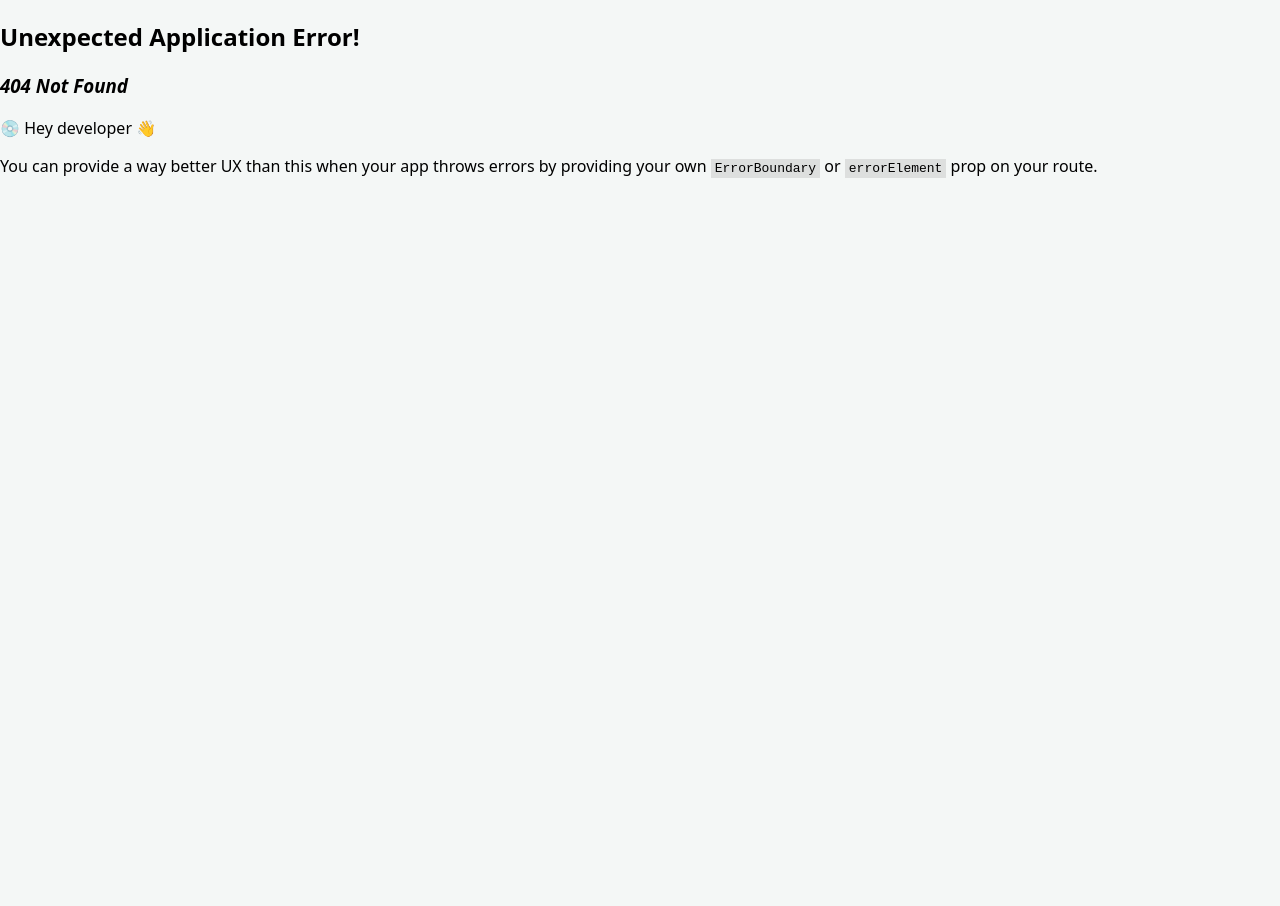
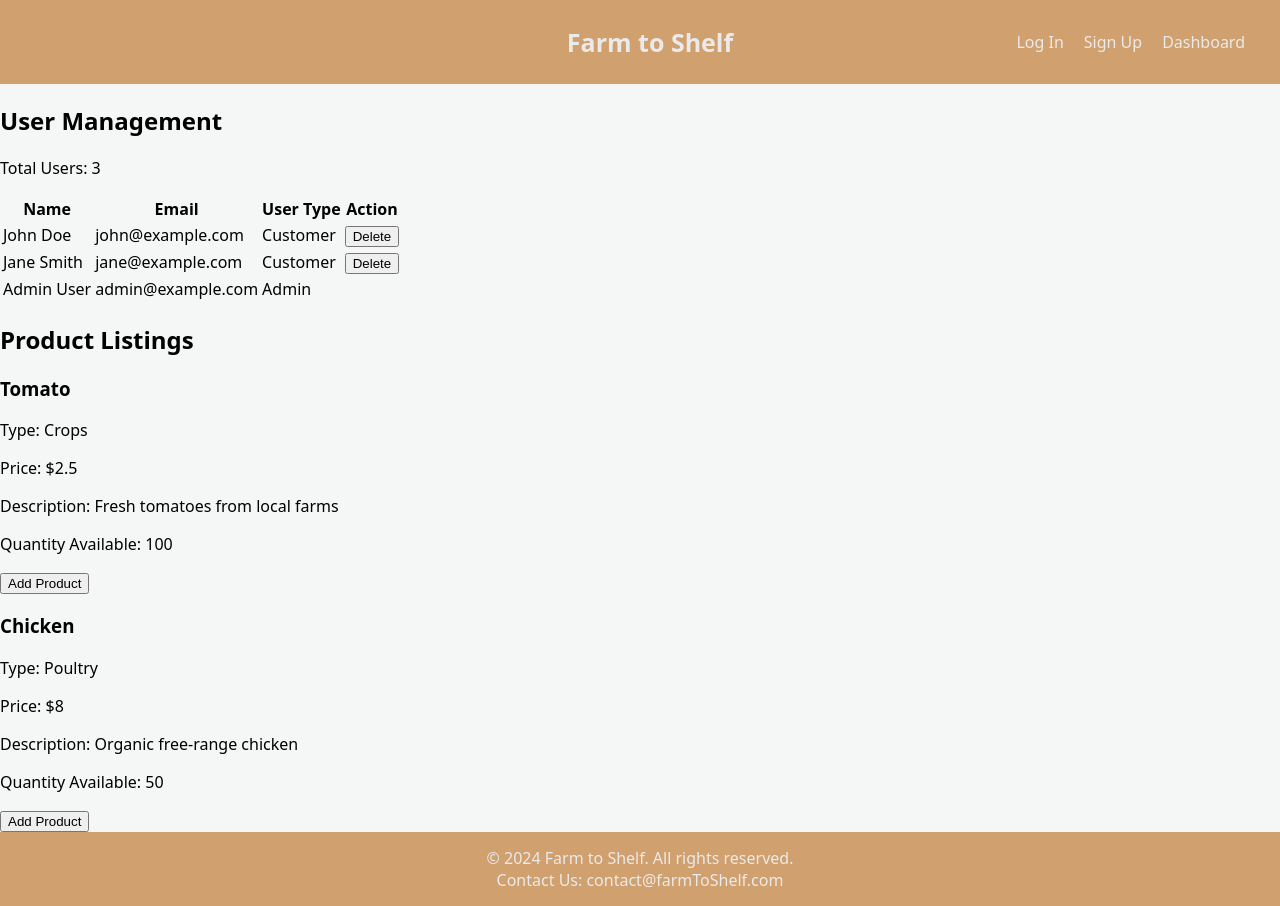
Before and after one commit to gnapolinar/Skeletal-Repo-CMSC100, a React (Vite) app: page /dashboard in a window 1280 px wide. Before the commit this address had no page. Before the commit the page ends 800 px from the top, so only its background shows below. Built offline with nearby package versions, Linux system fonts and the light colour scheme.

Commit message:
Management_ProductList

```diff
--- a/src/Backend/server.js
+++ b/src/Backend/server.js
@@ -6,7 +6,7 @@ import bodyParser from 'body-parser';
 import registerRoutes from './route.js';
 
 const app = express();
-const dbURI = 'mongodb+srv://edreyes7:TestingTesting@cluster0.mi9lto4.mongodb.net/FarmToTableDatabase?retryWrites=true&w=majority&appName=Cluster0';
+const dbURI = 'mongodb://localhost:27017';
 const PORT = 4000;
 
 app.use(bodyParser.json());
--- /dev/null
+++ b/src/Frontend/components/Management.jsx
@@ -0,0 +1,47 @@
+import React, { useState } from 'react';
+
+const Management = () => {
+  const [users, setUsers] = useState([
+    { id: 1, firstName: 'John', lastName: 'Doe', email: 'john@example.com', userType: 'Customer' },
+    { id: 2, firstName: 'Jane', lastName: 'Smith', email: 'jane@example.com', userType: 'Customer' },
+    { id: 3, firstName: 'Admin', lastName: 'User', email: 'admin@example.com', userType: 'Admin' }
+  ]);
+  const [totalUsers] = useState(users.length);
+
+  const deleteUser = (userId) => {
+    setUsers(users.filter(user => user.id !== userId));
+  };
+
+  return (
+    <div>
+      <h2>User Management</h2>
+      <p>Total Users: {totalUsers}</p>
+      <table>
+        <thead>
+          <tr>
+            <th>Name</th>
+            <th>Email</th>
+            <th>User Type</th>
+            <th>Action</th>
+          </tr>
+        </thead>
+        <tbody>
+          {users.map(user => (
+            <tr key={user.id}>
+              <td>{user.firstName} {user.lastName}</td>
+              <td>{user.email}</td>
+              <td>{user.userType}</td>
+              <td>
+                {user.userType === 'Admin' ? null : (
+                  <button onClick={() => deleteUser(user.id)}>Delete</button>
+                )}
+              </td>
+            </tr>
+          ))}
+        </tbody>
+      </table>
+    </div>
+  );
+};
+
+export default Management;
--- /dev/null
+++ b/src/Frontend/components/ProductList.jsx
@@ -0,0 +1,44 @@
+import React from 'react';
+
+function ProductList() {
+  // dummy data for testing
+  const dummyProducts = [
+    {
+      _id: '1',
+      productName: 'Tomato',
+      productType: 'Crops',
+      productPrice: 2.5,
+      productDescription: 'Fresh tomatoes from local farms',
+      productQuantity: 100,
+    },
+    {
+      _id: '2',
+      productName: 'Chicken',
+      productType: 'Poultry',
+      productPrice: 8,
+      productDescription: 'Organic free-range chicken',
+      productQuantity: 50,
+    },
+
+  ];
+
+  return (
+    <div>
+      <h2>Product Listings</h2>
+      <div className="product-list">
+        {dummyProducts.map(product => (
+          <div key={product._id} className="product-card">
+            <h3>{product.productName}</h3>
+            <p>Type: {product.productType}</p>
+            <p>Price: ${product.productPrice}</p>
+            <p>Description: {product.productDescription}</p>
+            <p>Quantity Available: {product.productQuantity}</p>
+            <button>Add Product</button>
+          </div>
+        ))}
+      </div>
+    </div>
+  );
+}
+
+export default ProductList;
--- a/src/Frontend/components/Root.jsx
+++ b/src/Frontend/components/Root.jsx
@@ -39,6 +39,7 @@ export default function Root() {
                                 <>
                                     <li><Link to={`/login`}>Log In</Link></li>
                                     <li><Link to={`/signup`}>Sign Up</Link></li>
+                                    <li><Link to={`/dashboard`}>Dashboard</Link></li>
                                 </>
                             )}
                         </>
--- /dev/null
+++ b/src/Frontend/pages/Dashboard.jsx
@@ -0,0 +1,11 @@
+import Management from '../components/Management'
+import ProductList from '../components/ProductList'
+
+export default function Dashboard() {
+    return (
+        <>
+        <Management />
+        <ProductList />
+        </>
+    )
+}
--- a/src/main.jsx
+++ b/src/main.jsx
@@ -9,6 +9,7 @@ import SignUp from './Frontend/pages/Signup';
 import Orders from './Frontend/pages/Orders';
 import Account from './Frontend/pages/Account';
 import Cart from './Frontend/pages/Cart';
+import Dashboard from './Frontend/pages/Dashboard';
 import './index.css'
 
 const isUserSignedIn = !!localStorage.getItem('token')
@@ -21,7 +22,8 @@ const router = createBrowserRouter([
     { path: 'account', element: isUserSignedIn ? <Account /> : null },
     { path: 'cart', element: isUserSignedIn ? <Cart /> : null },
     { path: 'orders', element: isUserSignedIn ? <Orders /> : null },
-    { path: 'shop', element: isUserSignedIn ? <Shop /> : null }
+    { path: 'shop', element: isUserSignedIn ? <Shop /> : null },
+    { path: 'dashboard', element: <Dashboard /> }
   ]}
 ])
 
```
Also changed, not shown: src/Frontend/components/Dashboard.jsx (deleted), 1 other file (tests, documents, lock files or other folders).
